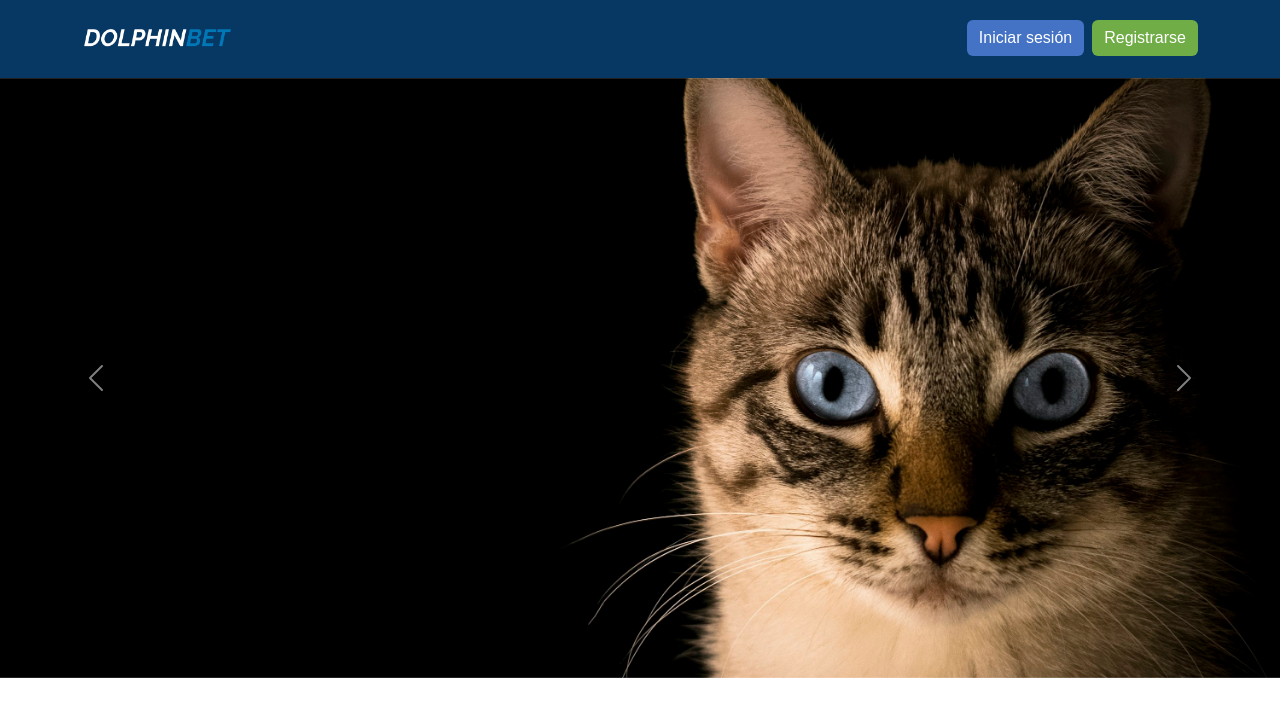
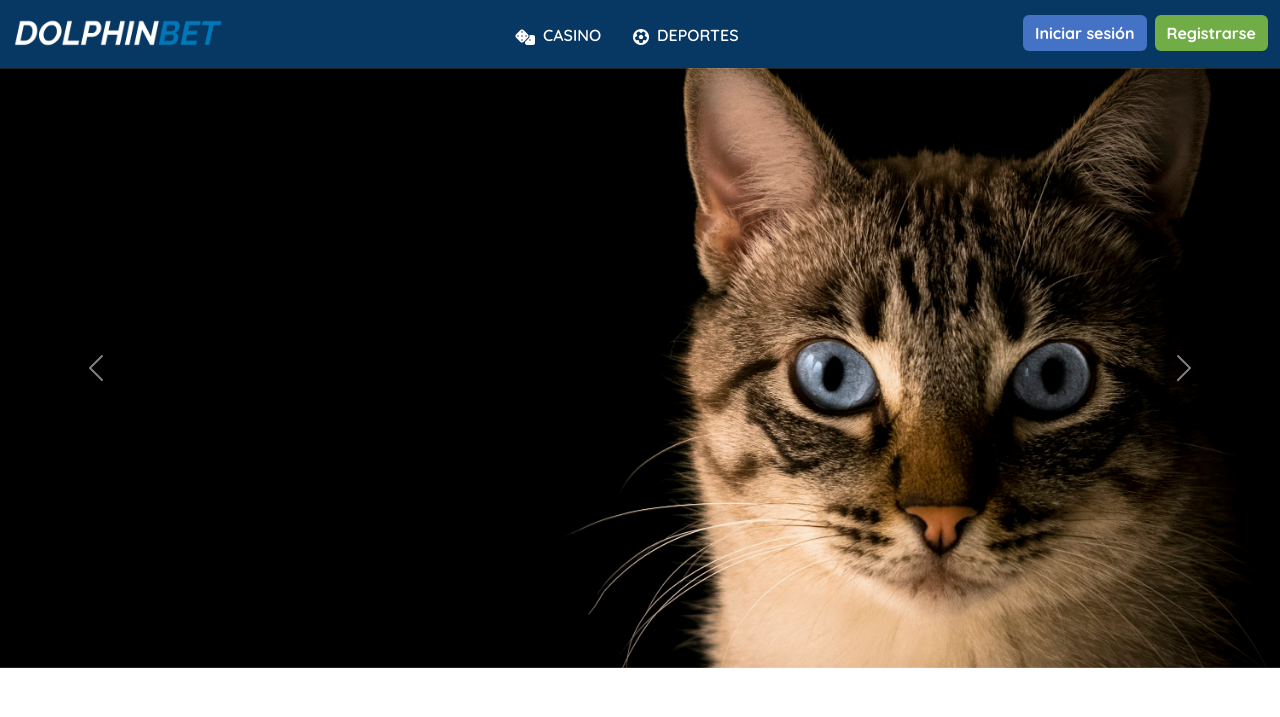
Before and after one commit to makkkksi/DOLPHINBET, a PHP site: page / in a window 1280 px wide. Shown: the top 717 px of the page. Run offline with PHP 8.4, Linux system fonts and the light colour scheme.

Commit message:
BIG UPDATE

```diff
--- a/estilo.css
+++ b/estilo.css
@@ -1,5 +1,8 @@
 body {
-  font-family: 'Montserrat', sans-serif;
+  font-family: "Quicksand", sans-serif;
+  font-optical-sizing: auto;
+  font-weight: 400;
+  font-style: normal;
 }
 
 /* navbar */
@@ -8,18 +11,30 @@ body {
 }
 
 .navbar {
-  padding-top: 0.2rem;   /* arriba */
-  padding-bottom: 0.3rem; /* abajo */
-}
-.navbar-brand img {
-  height: 60px;
+  padding-top: 0.2rem;
+  padding-bottom: 0.3rem;
 }
 
-.logo-img {
-  height: 70px;
+
+.navbar-brand img {
+  height: 30px;
   width: auto;
+  margin-bottom: 10px;
+  margin-top: 10px;
 }
-/* navbar */
+.Opciones .nav-link {
+  color: white;
+  font-weight: 600;
+  font-size: 16px;
+  text-transform: uppercase;
+  transition: color 0.3s ease, border-bottom 0.3s ease;
+  position: relative;
+  padding-bottom: 5px;
+}
+.icon{
+  margin-right: 8px;
+  vertical-align: middle;
+}
 
 
 
@@ -30,29 +45,32 @@ body {
   background-color: #4472c4ff;
   color: white;
   border: none;
+  font-weight: bold;
 }
 
-.btn-iniciar:hover {
+.btn-iniciar:hover{
   background-color: rgb(87, 147, 249);
   color: white;
+
 }
 
 .btn-registrar {
   background-color: #70ad47ff;
   color: white;
   border: none;
+  font-weight: bold;
 }
 
 .btn-registrar:hover {
   background-color: rgb(135, 202, 89);
   color: white;
+
 }
 
-/* botones login */
 .carousel {
-  margin-top: 0px; /* igual o mayor a la altura de tu navbar */
+  margin-top: 0px;
 }
 .carousel-item img {
-  height: 600px;       /* alto fijo */
-  object-fit: cover;   /* recorta la imagen sin deformarla */
+  height: 600px;
+  object-fit: cover;
 }
--- a/index.html
+++ b/index.html
@@ -4,21 +4,37 @@
   <meta charset="UTF-8">
   <meta name="viewport" content="width=device-width, initial-scale=1">
   <title>DolphinBet - Casino Online</title>
-
-
+<link href="https://cdnjs.cloudflare.com/ajax/libs/font-awesome/6.5.0/css/all.min.css" rel="stylesheet">
+  <link rel="preconnect" href="https://fonts.googleapis.com">
+<link rel="preconnect" href="https://fonts.gstatic.com" crossorigin>
+<link href="https://fonts.googleapis.com/css2?family=Lato:ital,wght@0,100;0,300;0,400;0,700;0,900;1,100;1,300;1,400;1,700;1,900&family=Montserrat:ital,wght@0,100..900;1,100..900&family=Quicksand:wght@300..700&display=swap" rel="stylesheet">
+  <link href="https://cdn.jsdelivr.net/npm/bootstrap-icons@1.10.5/font/bootstrap-icons.css" rel="stylesheet">
   <link href="https://cdn.jsdelivr.net/npm/bootstrap@5.3.3/dist/css/bootstrap.min.css" rel="stylesheet">
-    <link rel="stylesheet" href="estilo.css">
+  <link rel="stylesheet" href="estilo.css">
 <body>
  <!-- NAVBAR copiado del boostrap -->
   <nav class="navbar navbar-expand-lg">
-    <div class="container">
+     <div class="container-fluid">
 
-      <a class="navbar-brand d-flex align-items-center" href="#">
-        <img src="IMG/dolphinbet.png" alt="DolphinBet Logo" class="logo-img me-2" />
+      <a class="navbar-brand d-flex align-items-center me-auto" href="#">
+        <img src="IMG/dolph.png" alt="DolphinBet Logo" class="logo-img me-2" />
       </a>
 
 
-      <div class="ms-auto d-flex gap-2">
+      <div class="Opciones">
+        <ul class="nav justify-content-center">
+        <li class="nav-item">
+          <a class="nav-link" href="#"><i class="fas fa-dice icon"></i>Casino</a>
+        </li>
+        <li class="nav-item">
+          <a class="nav-link" href="#"><i class="fa-solid fa-futbol icon"></i>Deportes</a>
+        </li>
+      </ul>
+    </div>
+
+
+
+    <div class="d-flex gap-2 ms-auto">
     <a href="#" class="btn btn-iniciar">Iniciar sesión</a>
     <a href="#" class="btn btn-registrar">Registrarse</a>
       </div>
```
Also changed, not shown: IMG/dolph.png (added).
